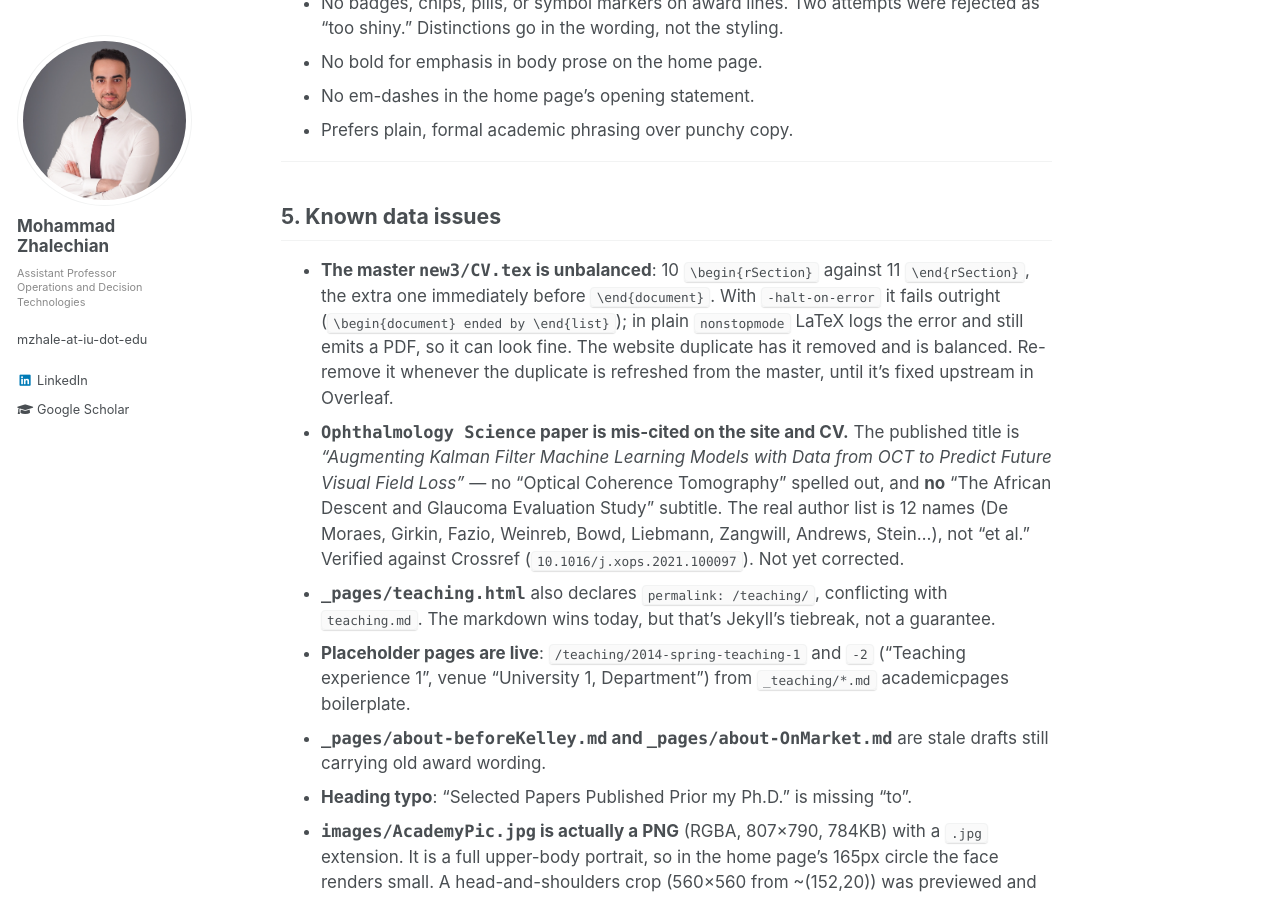
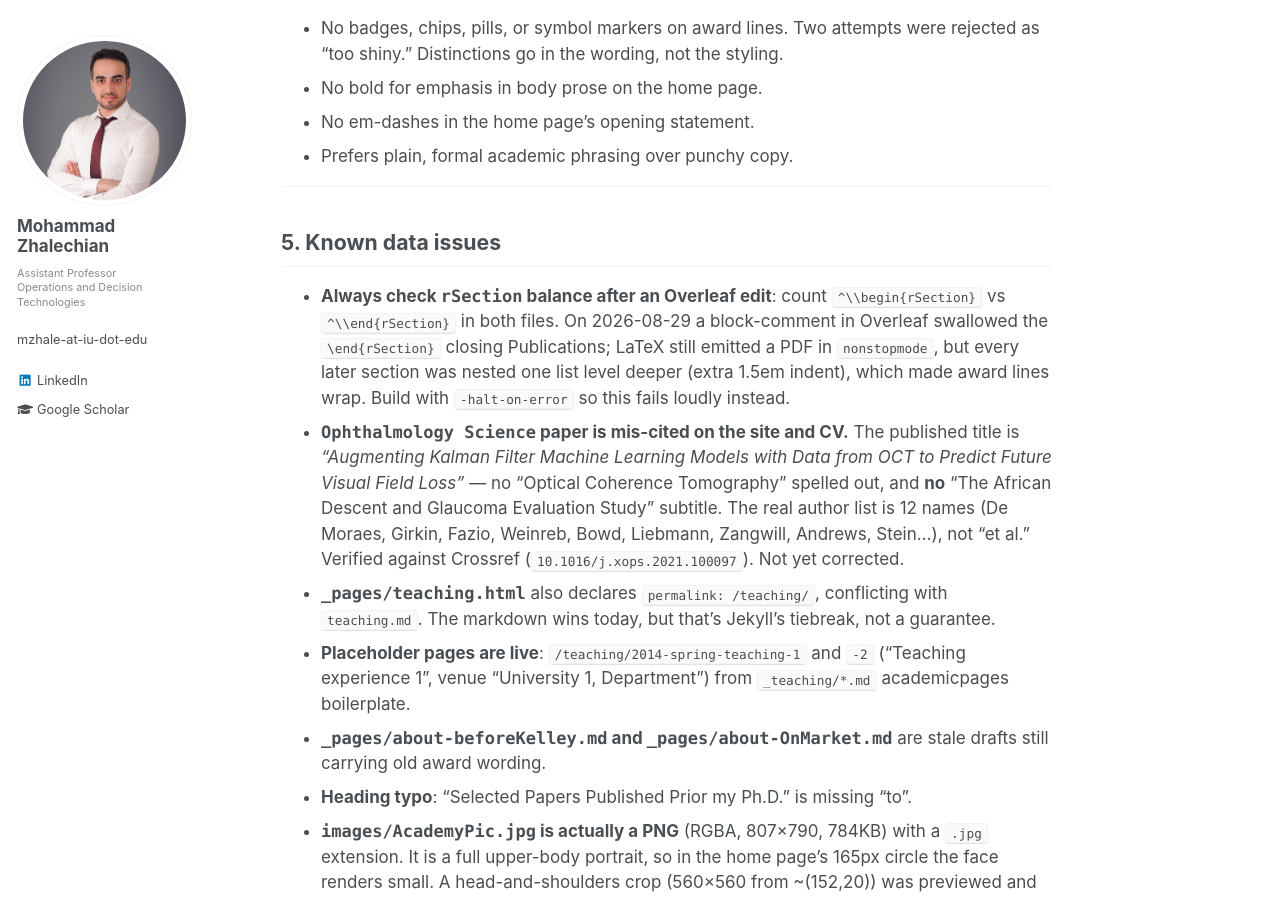
Before and after one commit to mzhalechian/mzhalechian.github.io, a Jekyll site: the page built from CLAUDE.md, in a window 1280 px wide and 900 px high, scrolled down 4822 px. Built offline with Jekyll 4.4.1, drawn with Linux system fonts in a browser that asks for light colours; our own code applies the rules of GitHub Pages for plain Markdown files; some of the changed text lies outside the part shown.

Commit message:
CLAUDE.md: update CV notes after master rSection fix
Co-Authored-By: Claude Fable 5 <noreply@anthropic.com>
Claude-Session: https://claude.ai/code/session_01RVgPTqUvJZQbwCXD6Ahyng

```diff
--- a/CLAUDE.md
+++ b/CLAUDE.md
@@ -62,8 +62,9 @@ The duplicate is the master with **two** deviations. Everything else stays ident
 - *Reject & Resubmit* → treated as under review: `Under Review`, showing neither
   the journal name nor the R&R status.
 
-**2. A stray duplicate `\end{rSection}`** just before `\end{document}` is removed.
-See Known issues — it is still present in the master.
+**2. The In Progress `\pubgroup`** is commented out in the duplicate (keep the
+commented copy in sync with the master's live one, so it stays on record).
+The stray `\end{rSection}` deviation is gone — the master was fixed on 2026-08-29.
 
 ### Which file to edit
 
@@ -196,13 +197,12 @@ Never present those as his own on a faculty profile.
 
 ## 5. Known data issues
 
-- **The master `new3/CV.tex` is unbalanced**: 10 `\begin{rSection}` against 11
-  `\end{rSection}`, the extra one immediately before `\end{document}`. With
-  `-halt-on-error` it fails outright (`\begin{document} ended by \end{list}`);
-  in plain `nonstopmode` LaTeX logs the error and still emits a PDF, so it can
-  look fine. The website duplicate has it removed and is balanced. Re-remove it
-  whenever the duplicate is refreshed from the master, until it's fixed upstream
-  in Overleaf.
+- **Always check `rSection` balance after an Overleaf edit**: count
+  `^\\begin{rSection}` vs `^\\end{rSection}` in both files. On 2026-08-29 a
+  block-comment in Overleaf swallowed the `\end{rSection}` closing Publications;
+  LaTeX still emitted a PDF in `nonstopmode`, but every later section was nested
+  one list level deeper (extra 1.5em indent), which made award lines wrap. Build
+  with `-halt-on-error` so this fails loudly instead.
 - **`Ophthalmology Science` paper is mis-cited on the site and CV.** The published
   title is *"Augmenting Kalman Filter Machine Learning Models with Data from OCT
   to Predict Future Visual Field Loss"* — no "Optical Coherence Tomography" spelled
```
